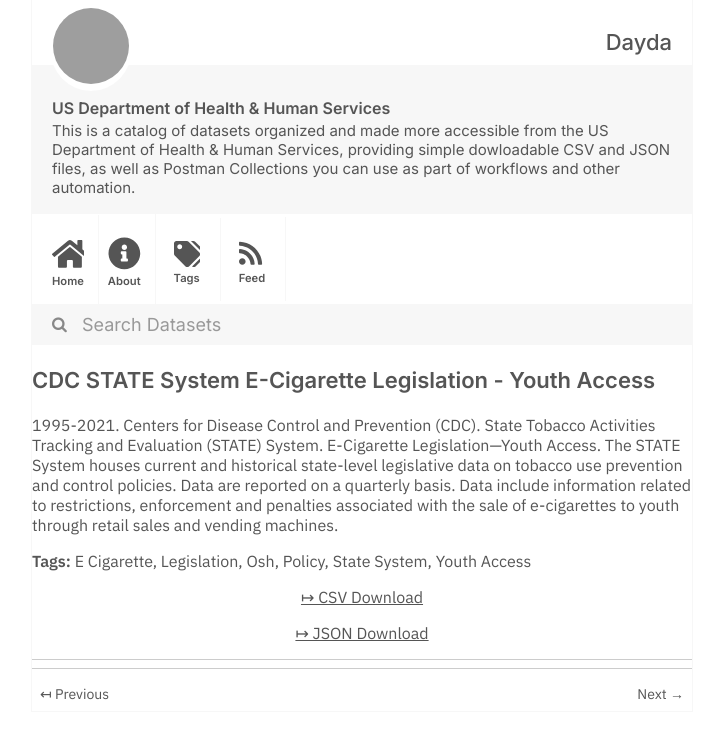
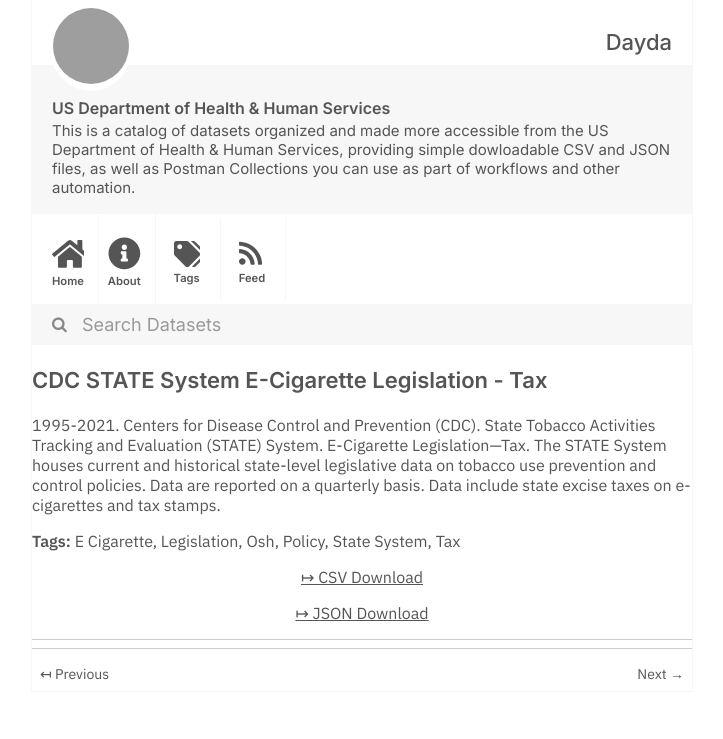
Before and after one commit to dayda-entities/us-department-of-health-and-human-services, a Jekyll site: the page built from _posts/2020-11-10-cdc-state-system-e-cigarette-l.md, in a window 1280 px wide, cut to the strip 0-739 px from the top of the page. Shown: the whole strip, without its empty margins (278-1001 px from the left). Built offline with Jekyll 4.4.1, drawn with Linux system fonts in a browser that asks for light colours; grey boxes are pictures that could not be loaded.

Commit message:
Publish Data

```diff
--- a/_posts/2020-11-10-cdc-state-system-e-cigarette-l.md
+++ b/_posts/2020-11-10-cdc-state-system-e-cigarette-l.md
@@ -1,7 +1,7 @@
 ---
-title: CDC STATE System E-Cigarette Legislation - Youth Access
-created: '2020-11-10T16:17:12.016741'
-modified: '2021-04-17T02:20:16.438409'
+title: CDC STATE System E-Cigarette Legislation - Tax
+created: '2020-11-10T16:17:10.593789'
+modified: '2021-04-21T22:50:55.771400'
 state: active
 type: dataset
 tags:
@@ -10,11 +10,11 @@ tags:
   - Osh
   - Policy
   - State System
-  - Youth Access
+  - Tax
 groups: []
-csv_url: 'https://data.cdc.gov/api/views/8zea-kwnt/rows.csv?accessType=DOWNLOAD'
-json_url: 'https://data.cdc.gov/api/views/8zea-kwnt/rows.json?accessType=DOWNLOAD'
+csv_url: 'https://data.cdc.gov/api/views/kwbr-syv2/rows.csv?accessType=DOWNLOAD'
+json_url: 'https://data.cdc.gov/api/views/kwbr-syv2/rows.json?accessType=DOWNLOAD'
 layout: post
 
 ---
-1995-2021. Centers for Disease Control and Prevention (CDC). State Tobacco Activities Tracking and Evaluation (STATE) System. E-Cigarette Legislation—Youth Access. The STATE System houses current and historical state-level legislative data on tobacco use prevention and control policies.  Data are reported on a quarterly basis. Data include information related to restrictions, enforcement and penalties associated with the sale of e-cigarettes to youth through retail sales and vending machines.
+1995-2021. Centers for Disease Control and Prevention (CDC). State Tobacco Activities Tracking and Evaluation (STATE) System.  E-Cigarette Legislation—Tax. The STATE System houses current and historical state-level legislative data on tobacco use prevention and control policies. Data are reported on a quarterly basis. Data include state excise taxes on e-cigarettes and tax stamps.
```
